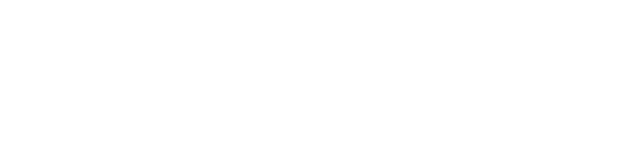
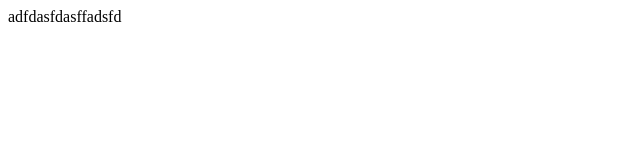
Before and after one commit to luyuan59/gitTest1121, a plain HTML site: page index.html in a window 1280 px wide. Shown: the whole page, without its empty margins (0-640 px from the left). Drawn offline with Linux system fonts and the light colour scheme.

Commit message:
xiaowang commits

```diff
--- a/index.html
+++ b/index.html
@@ -6,6 +6,6 @@
     <title>Document</title>
 </head>
 <body>
-
+    <div>adfdasfdasffadsfd</div>
 </body>
 </html>
```
